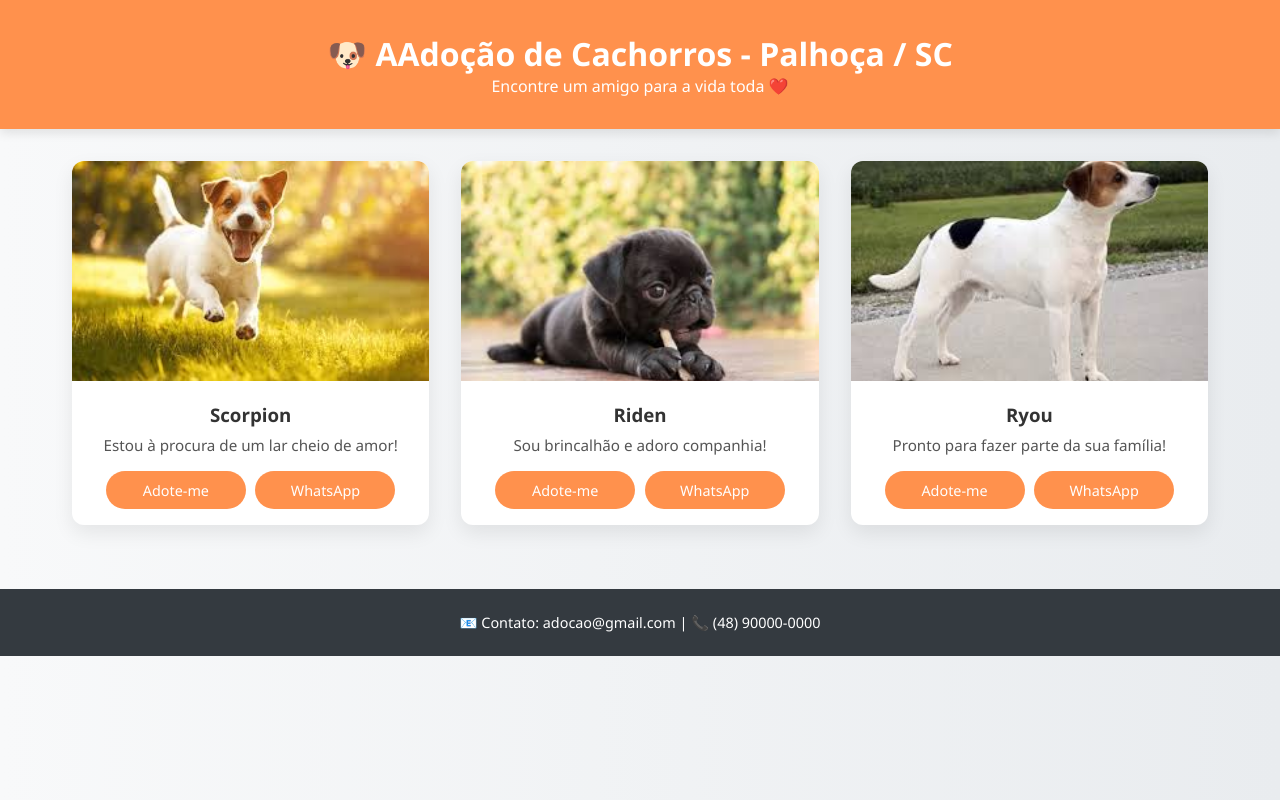
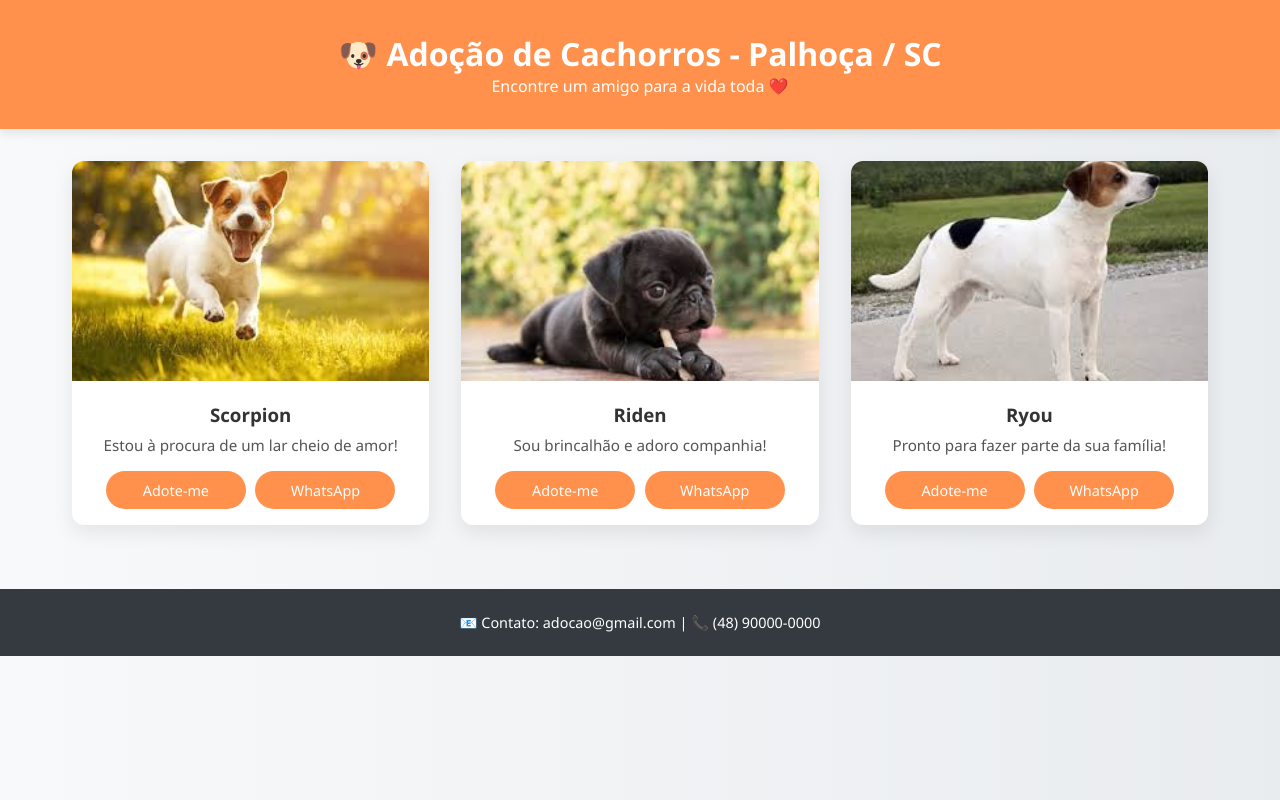
Before and after one commit to decamposleo/adocao, a plain HTML site: page index.html in a window 1280 px wide. Drawn offline with Linux system fonts and the light colour scheme.

Commit message:
Update index.html

```diff
--- a/index.html
+++ b/index.html
@@ -8,7 +8,7 @@
   </head>
   <body>
     <header>
-      <h1>🐶 AAdoção de Cachorros - Palhoça / SC</h1>
+      <h1>🐶 Adoção de Cachorros - Palhoça / SC</h1>
       <p>Encontre um amigo para a vida toda ❤️</p>
     </header>
 
```
